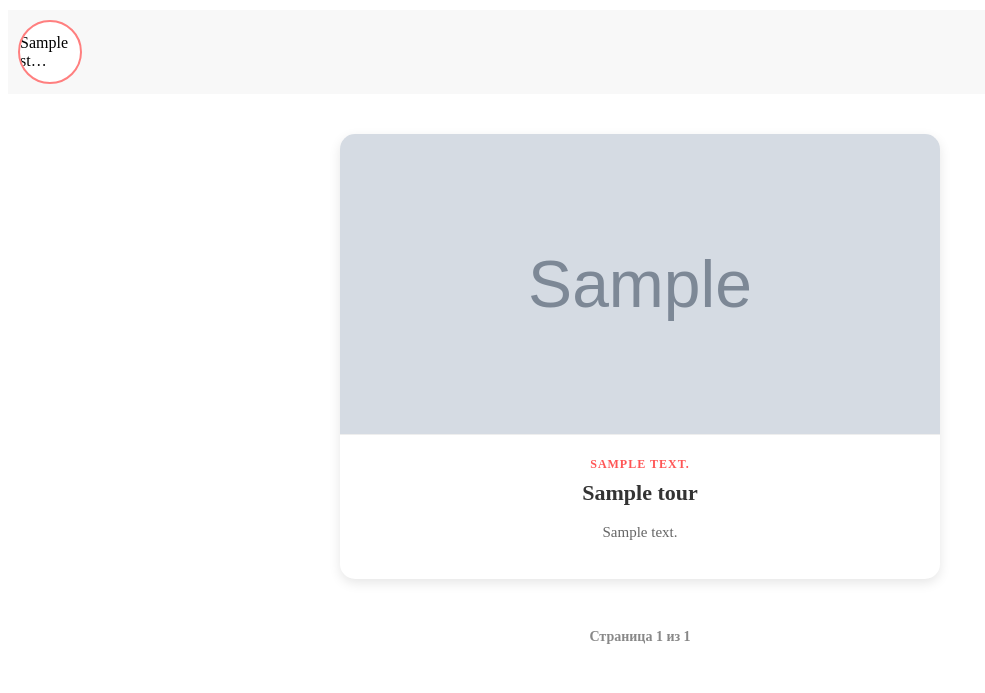
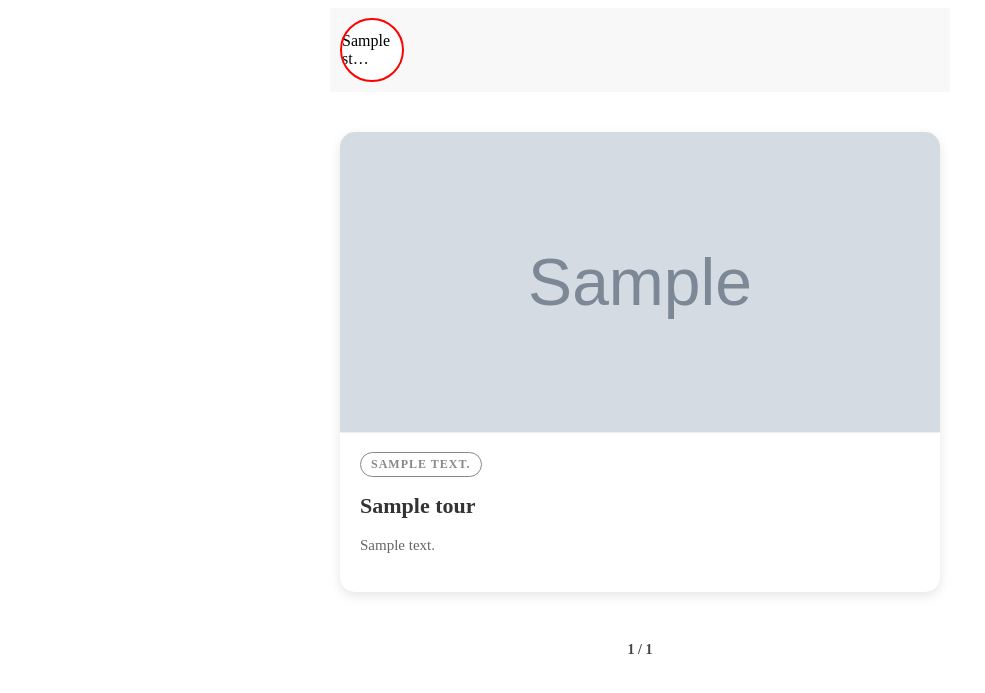
Before and after one commit to Happytwo211/miniapp-LUM, a Django app: page /tours_list/ in a window 1280 px wide. Shown: the top 693 px of the page, without its empty margins (0-985 px from the left). Run offline with Django 5.2, Linux system fonts and the light colour scheme; tables that the repository leaves empty hold one stand-in row (values such as "Sample post"); grey boxes marked "Sample" are stand-in pictures.

Commit message:
final stories.css

```diff
--- a/LUM/miniapp/static/miniapp/css/stories.css
+++ b/LUM/miniapp/static/miniapp/css/stories.css
@@ -5,8 +5,8 @@
     padding: 10px;
     overflow-x: auto;
     background: #f8f8f8;
-    margin-top: 10px;
-    margin-bottom: 20px;
+    margin: 0 auto 20px;
+    max-width: 600px;
 }
 
 /* Каждая история */
@@ -15,7 +15,7 @@
     height: 60px;
     border-radius: 50%;
     overflow: hidden;
-    border: 2px solid #ff7f7f; /* 🔥 светло-красный */
+    border: 2px solid #ff0000; /* 🔥 красный */
     cursor: pointer;
     display: flex;
     align-items: center;
@@ -49,6 +49,13 @@
     align-items: center;
     justify-content: center;
     flex-direction: column;
+    opacity: 0;
+    transition: opacity 0.4s ease;
+}
+
+.modal.show {
+    display: flex;
+    opacity: 1;
 }
 
 /* Прогресс-бар */
@@ -72,7 +79,7 @@
 .progress-fill {
     height: 100%;
     width: 0;
-    background: #ffcc00;
+    background: #ffffff; /* 🔥 белый */
     transition: width 0.1s linear;
 }
 
--- a/LUM/miniapp/static/miniapp/css/tours.css
+++ b/LUM/miniapp/static/miniapp/css/tours.css
@@ -1,6 +1,5 @@
 /* ====== Стили экскурсий (tours_list) ====== */
 
-/* Контейнер для всех карточек */
 .tours-container {
     display: flex;
     flex-direction: column;
@@ -28,7 +27,6 @@
     box-shadow: 0 6px 16px rgba(0,0,0,0.15);
 }
 
-/* Ссылка-картинка + название */
 .tour-link {
     display: block;
     width: 100%;
@@ -36,7 +34,6 @@
     color: inherit;
 }
 
-/* Картинка экскурсии */
 .tour-img {
     width: 100%;
     height: 300px;
@@ -44,7 +41,6 @@
     border-bottom: 1px solid #eee;
 }
 
-/* Заглушка вместо изображения */
 .tour-placeholder {
     width: 100%;
     height: 300px;
@@ -56,18 +52,24 @@
     font-size: 16px;
 }
 
-/* Информация */
 .tour-info {
     padding: 15px 20px 20px;
-    text-align: center;
+    text-align: left; /* ✅ теперь выравнивание по левому краю */
 }
 
+/* Метка "Экскурсия" */
 .tour-type {
     font-size: 12px;
     text-transform: uppercase;
-    color: #ff5555;
-    font-weight: bold;
+    color: #888; /* ✅ серый */
+    font-weight: 600;
     letter-spacing: 1px;
+    border: 1px solid #888; /* ✅ обводка */
+    border-radius: 20px; /* ✅ овал */
+    padding: 4px 10px;
+    display: inline-block;
+    background: transparent; /* ✅ без фона */
+    margin-bottom: 8px;
 }
 
 .tour-title {
@@ -84,7 +86,6 @@
     margin-bottom: 15px;
 }
 
-/* Сообщение "нет экскурсий" */
 .no-tours {
     text-align: center;
     color: #777;
@@ -100,6 +101,7 @@
     gap: 12px;
     margin: 30px 0;
     font-size: 14px;
+    color: #888;
 }
 
 .page-link {
@@ -118,5 +120,5 @@
 
 .current-page {
     font-weight: bold;
-    color: #888; /* теперь серая */
+    color: #444;
 }
--- a/LUM/miniapp/templates/default.html
+++ b/LUM/miniapp/templates/default.html
@@ -10,6 +10,7 @@
 <body>
 
 <!-- Блок сторис -->
+<div class="stories-wrapper">
     <div class="stories-container">
         {% for story in stories %}
             <div class="story" onclick="openStory({{ forloop.counter0 }})">
@@ -31,6 +32,7 @@
             <p>Историй пока нет</p>
         {% endfor %}
     </div>
+</div>
 
 <!-- Модалка -->
 <div id="storyModal" class="modal">
--- a/LUM/miniapp/templates/tours_list.html
+++ b/LUM/miniapp/templates/tours_list.html
@@ -27,16 +27,6 @@
 
 <!-- Пагинация -->
 <div class="pagination">
-    {% if page_obj.has_previous %}
-        <a href="?page=1" class="page-link">« Первая</a>
-        <a href="?page={{ page_obj.previous_page_number }}" class="page-link">Назад</a>
-    {% endif %}
-
-    <span class="current-page gray-text">Страница {{ page_obj.number }} из {{ page_obj.paginator.num_pages }}</span>
-
-    {% if page_obj.has_next %}
-        <a href="?page={{ page_obj.next_page_number }}" class="page-link">Вперёд</a>
-        <a href="?page={{ page_obj.paginator.num_pages }}" class="page-link">Последняя »</a>
-    {% endif %}
+    <span class="current-page">{{ page_obj.number }} / {{ page_obj.paginator.num_pages }}</span>
 </div>
 {% endblock %}
```
Also changed, not shown: LUM/miniapp/static/miniapp/js/stories.js (+21 -11 lines). Lines whose indentation alone changed are shown as unchanged.
